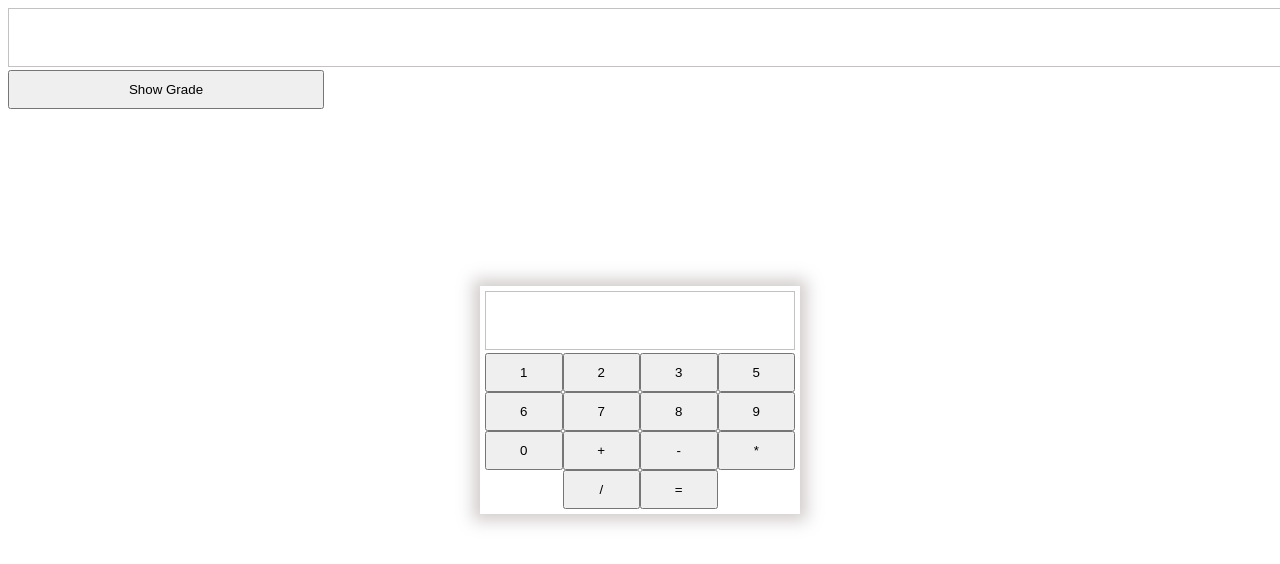
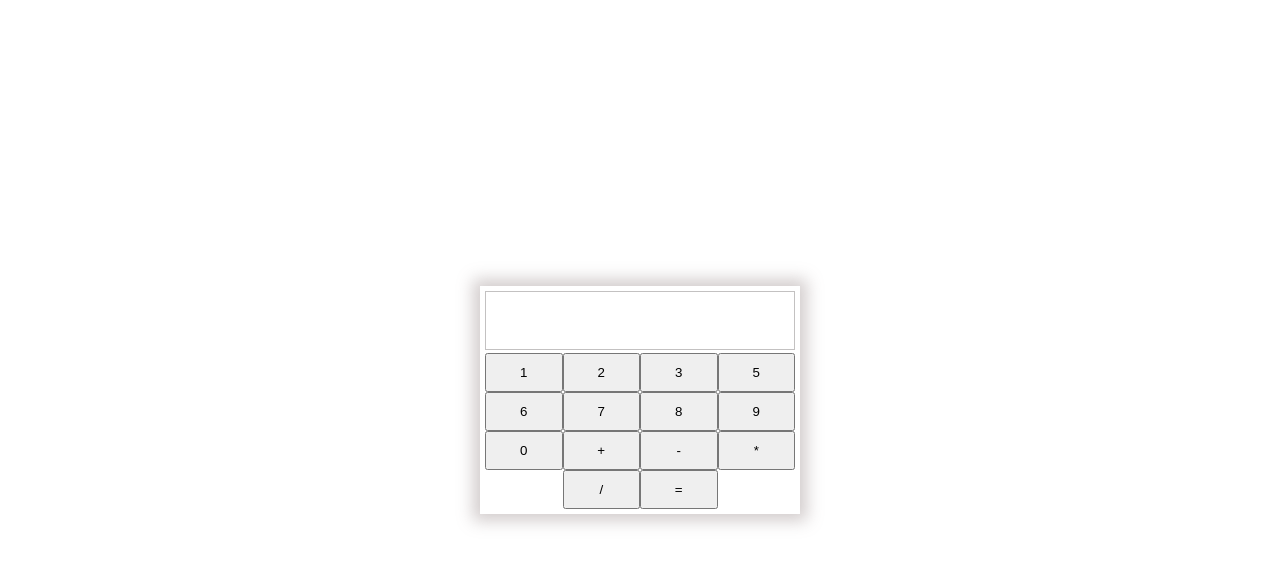
Before and after one commit to sh1mul/class-15-js-basic-calculator, a plain HTML site: page index.html in a window 1280 px wide. Drawn offline with Linux system fonts and the light colour scheme.

Commit message:
Add files via upload

```diff
--- a/index.html
+++ b/index.html
@@ -23,12 +23,6 @@
 		<button onclick="mul()">*</button>
 		<button onclick="div()">/</button>
 		<button onclick="equal()">=</button>
-	</div>
-
-	<div class="grade-result">
-		<input id="result"type="text" name="">
-		<button onclick="showGrade()">Show Grade</button>
-		<h2 id="grade"></h2>
 	</div>
 
 	<script>
```
